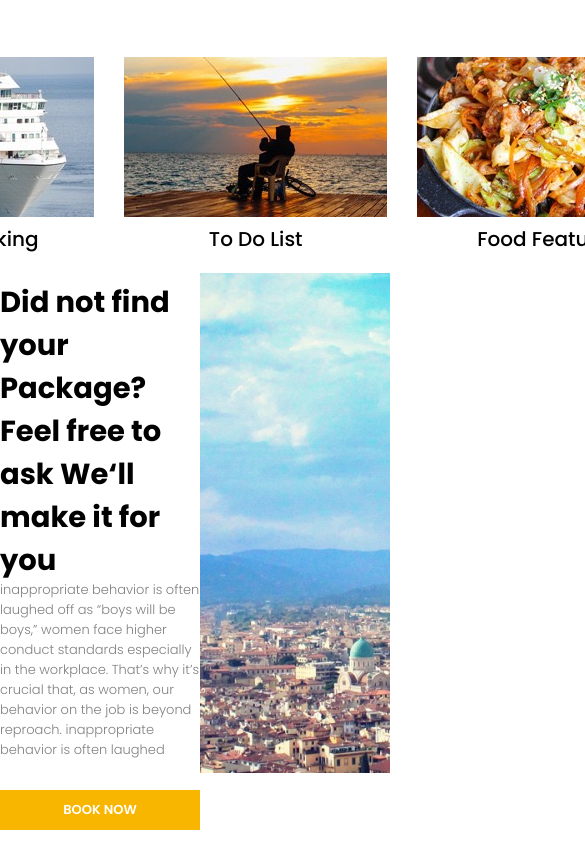
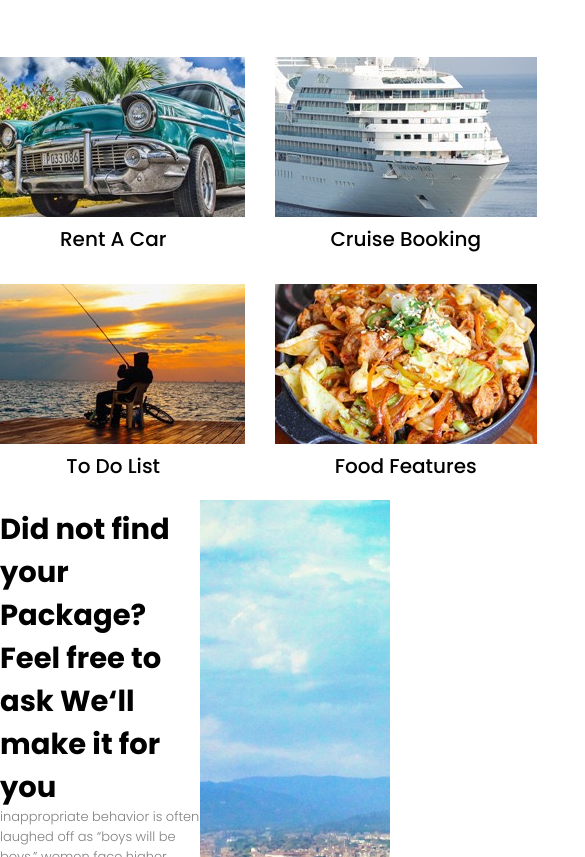
Before and after one commit to kartikeymalvi/Indigo_website, a plain HTML site: page index.html in a window 390 px wide. Shown: the part 1588-2445 px from the top of the page, 585 px wide, since content can reach past the window. Drawn offline with Linux system fonts and the light colour scheme; a web font is replaced by a local one.

Commit message:
completed indigo

```diff
--- a/style.scss
+++ b/style.scss
@@ -582,7 +582,21 @@ body {
       transform: translate(-377px, 7px)
     }
     body .mid_contents{
+
       width: 56%;
+      .headings{
+        h1{
+            text-align: center;
+        }
+
+      }
+      .banners{
+        display: grid;
+         grid-template-columns: 1fr 1fr;
+           position: relative;
+            left: 150px;
+          align-items: center;
+      }
     }
     body .package .heading p{
       font-size: 13px;
```
Also changed, not shown: style.css, 1 other file.
